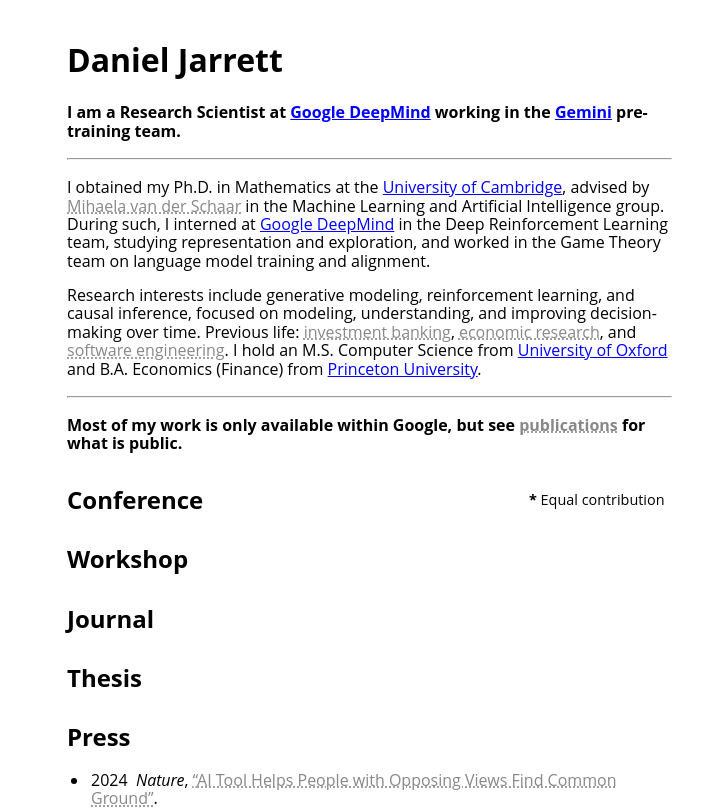
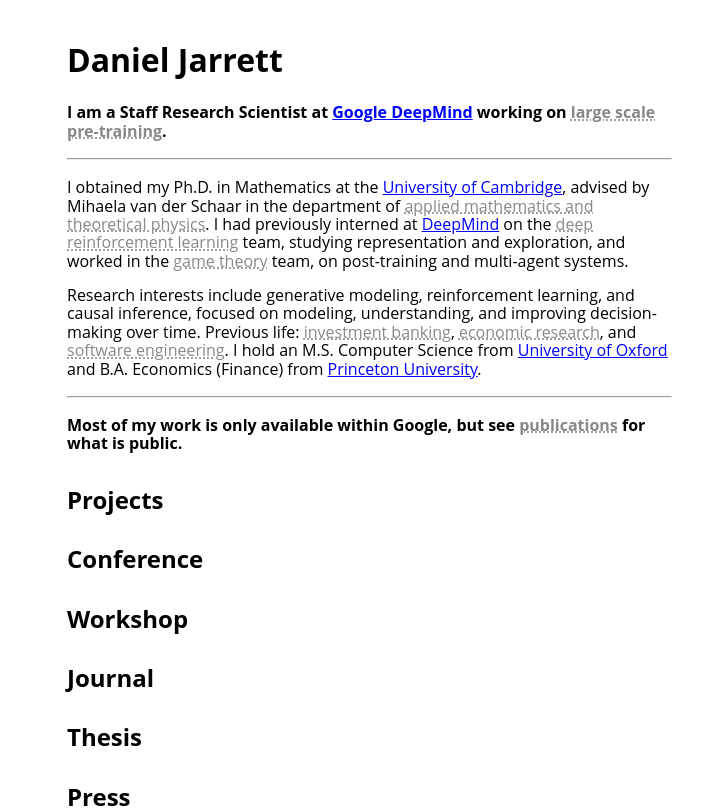
Before and after one commit to danieljarrett/danieljarrett.github.io, a plain HTML site: page index.html in a window 1280 px wide. Shown: the top 809 px of the page, 408-1111 px from the left. Drawn offline with nearby package versions, Linux system fonts and the light colour scheme; no server answers.

Commit message:
[11232025] Update level and add projects.

```diff
--- a/css/sty-11162024.css
+++ b/css/sty-11232025.css
@@ -71,7 +71,7 @@ a, a:visited {
 	margin-top: 33px;
 }
 
-#bibtex_display_conf, #bibtex_display_work, #bibtex_display_jour, #bibtex_display_thes {
+#bibtex_display_proj, #bibtex_display_conf, #bibtex_display_work, #bibtex_display_jour, #bibtex_display_thes {
 	margin-bottom: -0.5em;
 }
 
@@ -95,6 +95,10 @@ ol {
 	padding-inline-start: 33px;
 }
 
+ol.proj {
+	counter-reset: list 34;
+}
+
 ol.conf {
 	counter-reset: list 31;
 }
@@ -112,8 +116,10 @@ ol.thes {
 }
 
 ol.seo {
+  /* comment out max-height to (pre)view hardcoded entries */
 	max-height: 0px !important;
 	overflow: hidden !important;
+  margin: 0px !important;
 }
 
 ol * li {
@@ -121,7 +127,7 @@ ol * li {
 	position: relative;
 }
 
-ol.conf * li:before, ol.work * li:before, ol.jour * li:before, ol.thes * li:before {
+ol.proj * li:before, ol.conf * li:before, ol.work * li:before, ol.jour * li:before, ol.thes * li:before {
 	content: "[" counter(list) "]";
 	counter-increment: list -1;
 	left: -33px;
--- a/index.html
+++ b/index.html
@@ -9,11 +9,11 @@
   <meta name="robots" content="index,follow">
   <meta name="viewport" content="width=device-width, initial-scale=.9, maximum-scale=.9, user-scalable=no">
   <meta name="google-site-verification" content="r9IWN-laFvJhldSAbPVZWHCPkuLKqY-NjZVMv-p0TJc">
-  <title>Daniel Jarrett | University of Cambridge</title>
+  <title>Daniel Jarrett | Google DeepMind</title>
   <link rel="icon" type="image/png" href="https://pupp.princeton.edu/wp-content/uploads/2017/11/favicon-16x16.png" sizes="16x16">
   <link rel="icon" type="image/png" href="https://pupp.princeton.edu/wp-content/uploads/2017/11/favicon-32x32.png" sizes="32x32">
   <link rel="stylesheet" href="https://cdnjs.cloudflare.com/ajax/libs/normalize/7.0.0/normalize.min.css">
-  <link rel="stylesheet" type="text/css" href="css/sty-11162024.css">
+  <link rel="stylesheet" type="text/css" href="css/sty-11232025.css">
   <script src="https://ajax.googleapis.com/ajax/libs/jquery/1.11.2/jquery.min.js"></script>
   <script src="https://danieljarrett.github.io/js/bib-11162024.js"></script>
   <!-- Global site tag (gtag.js) - Google Analytics -->
@@ -68,11 +68,10 @@
       <h1 style="margin-bottom: 25px">Daniel Jarrett</h1>
       <p>
         <b>
-          I am a Research Scientist at
+          I am a Staff Research Scientist at
           <a target="_blank" href="https://www.deepmind.com">Google DeepMind</a>
-          working in the
-          <a target="_blank" href="https://deepmind.google/technologies/gemini">Gemini</a>
-          pre-training team.
+          working on
+          <a target="_blank" class="soft" href="https://deepmind.google/models/gemini/">large scale pre-training</a>.
         </b>
       </p>
       <hr>
@@ -81,16 +80,20 @@
       <p>
         I obtained my Ph.D. in
           Mathematics
-          <!-- <a target="_blank" class="soft" href="https://www.maths.cam.ac.uk/">Mathematics</a> -->
           at the
           <a target="_blank" href="https://en.wikipedia.org/wiki/John_Oliver">University of Cambridge</a>,
           advised by
-          <a target="_blank" class="soft" href="https://www.vanderschaar-lab.com/prof-mihaela-van-der-schaar/">Mihaela van der Schaar</a>
-          in the Machine Learning and Artificial Intelligence group.
-        During such, I interned at
-          <a target="_blank" href="https://www.deepmind.com">Google DeepMind</a>
-          in the Deep Reinforcement Learning team, studying representation and exploration,
-          and worked in the Game Theory team on language model training and alignment.
+          Mihaela van der Schaar
+          in the department of
+          <a target="_blank" class="soft" href="https://xkcd.com/793/">applied mathematics and theoretical physics</a>.
+        I had previously interned at
+          <a target="_blank" href="https://www.deepmind.com">DeepMind</a>
+          on the
+          <a target="_blank" class="soft" href="https://proceedings.mlr.press/v202/jarrett23a/jarrett23a.pdf">deep reinforcement learning</a>
+          team, studying representation and exploration,
+          and worked in the
+          <a target="_blank" class="soft" href="https://arxiv.org/pdf/2502.09369">game theory</a>
+          team, on post-training and multi-agent systems.
       </p>
       <p>
         Research interests include generative modeling, reinforcement learning, and causal inference, focused on modeling, understanding, and improving decision-making over time.
@@ -133,10 +136,72 @@
           <br><br>
         </li>
       </div>
-      <p style="float:right; margin-top: 23px; font-size:0.9em;">
-        <b>*</b> Equal contribution&nbsp;&nbsp;
-      </p>
-      <h2 id="first_h2">Conference</h2>
+      <h2 id="first_h2">Projects</h2>
+      <ol class="proj" id="bibtex_display_proj">
+      </ol>
+      <ol class="seo">
+        <div style="" class="">
+        <li>
+          <span class="title">Gemini 3.0: A New Era of Intelligence with Gemini 3</span>.<br>
+          <i><span class="journal">Google DeepMind</span></i>
+          (<b><span class="proc">Tech Report</span></b>),
+          <span class="year">2025</span>.<br>
+          <span class="auth"><b>Gemini Team</b></span>.<br>
+          [<a class="abst_link" abstcode="Gemini 3 Pro is the next generation in the Gemini series of models, a suite of highly-capable, natively multimodal, reasoning models. Gemini 3 Pro is now Google's most advanced model for complex tasks, and can comprehend vast datasets, challenging problems from different information sources, including text, audio, images, video, and entire code repositories.">Abstract</a>]
+          [<a class="bibt_link" bibtexcode="@article{gemini2025v3p0,
+  title = {Gemini 3.0: A New Era of Intelligence with Gemini 3},
+  author = {Gemini Team},
+  journal = {Google DeepMind},
+  year = {2025},
+}">Bibtex</a>]
+          [<a class="plnk_link" target="_blank" href="https://blog.google/products/gemini/gemini-3/">Entry</a>]
+          [<a class="flnk_link" target="_blank" href="https://storage.googleapis.com/deepmind-media/Model-Cards/Gemini-3-Pro-Model-Card.pdf">Paper</a>]
+          <br><br>
+        </li>
+        </div>
+        <div style="" class="">
+        <li>
+          <span class="title">Gemini 2.5: Pushing the Frontier with Advanced Reasoning, Multimodality, Long Context, and Next Generation Agentic Capabilities</span>.<br>
+          <i><span class="journal">Google DeepMind</span></i>
+          (<b><span class="proc">Tech Report</span></b>),
+          <span class="year">2025</span>.<br>
+          <span class="auth"><b>Gemini Team</b></span>.<br>
+          [<a class="abst_link" abstcode="Gemini 2.5 Pro is the next iteration in the Gemini 2.0 series of models, a suite of highly-capable, natively multimodal, reasoning models. As Google's most advanced model for complex tasks, Gemini 2.5 Pro can comprehend vast datasets and challenging problems from different information sources, including text, audio, images, video, and even entire code repositories.">Abstract</a>]
+          [<a class="bibt_link" bibtexcode="@article{gemini2025v2p5,
+  title = {Gemini 2.5: Pushing the Frontier with Advanced Reasoning, Multimodality, Long Context, and Next Generation Agentic Capabilities},
+  author = {Gemini Team},
+  journal = {Google DeepMind},
+  year = {2025},
+}">Bibtex</a>]
+          [<a class="plnk_link" target="_blank" href="https://blog.google/technology/google-deepmind/gemini-model-thinking-updates-march-2025/">Entry</a>]
+          [<a class="flnk_link" target="_blank" href="https://arxiv.org/pdf/2507.06261">Paper</a>]
+          <br><br>
+        </li>
+        </div>
+        <div style="" class="">
+        <li>
+          <span class="title">Gemini 2.0: Introducing Our New Model for the Agentic Era</span>.<br>
+          <i><span class="journal">Google DeepMind</span></i>
+          (<b><span class="proc">Tech Report</span></b>),
+          <span class="year">2024</span>.<br>
+          <span class="auth"><b>Gemini Team</b></span>.<br>
+          [<a class="abst_link" abstcode="Gemini 2.0 Flash is a member of the Gemini 2.0 series of models, a suite of highly-capable, natively multimodal models designed to power a new era of agentic systems.">Abstract</a>]
+          [<a class="bibt_link" bibtexcode="@article{gemini2024v2p0,
+  title = {Gemini 2.0: Introducing Our New Model for the Agentic Era},
+  author = {Gemini Team},
+  journal = {Google DeepMind},
+  year = {2024},
+}">Bibtex</a>]
+          [<a class="plnk_link" target="_blank" href="https://blog.google/technology/google-deepmind/google-gemini-ai-update-december-2024/">Entry</a>]
+          [<a class="flnk_link" target="_blank" href="https://modelcards.withgoogle.com/assets/documents/gemini-2-flash.pdf">Paper</a>]
+          <br><br>
+        </li>
+        </div>
+      </ol>
+      <!-- <p style="float:right; margin&#45;top: 10px; font&#45;size:0.9em;"> -->
+      <!--   <b>*</b> Equal contribution&#38;nbsp;&#38;nbsp; -->
+      <!-- </p> -->
+      <h2>Conference</h2>
       <ol class="conf" id="bibtex_display_conf">
       </ol>
       <ol class="seo">
@@ -723,7 +788,6 @@
           <br><br>
         </li>
         </div>
-
       </ol>
       <h2>Press</h2>
       <ul class="continue">
--- a/js/bib-11162024.js
+++ b/js/bib-11162024.js
@@ -399,6 +399,11 @@ if (typeof jQuery == 'undefined') {
   alert("Please include jquery in all pages using bibtex_js!");
 } else {
   $(document).ready(function () {
+    fetch('bib/proj-11022023.bib')
+      .then(response => response.text())
+      .then((data) => {
+        bibtex_js_draw(data, "#bibtex_display_proj");
+      });
     fetch('bib/conf-11022023.bib')
       .then(response => response.text())
       .then((data) => {
```
Also changed, not shown: 1 other file.
